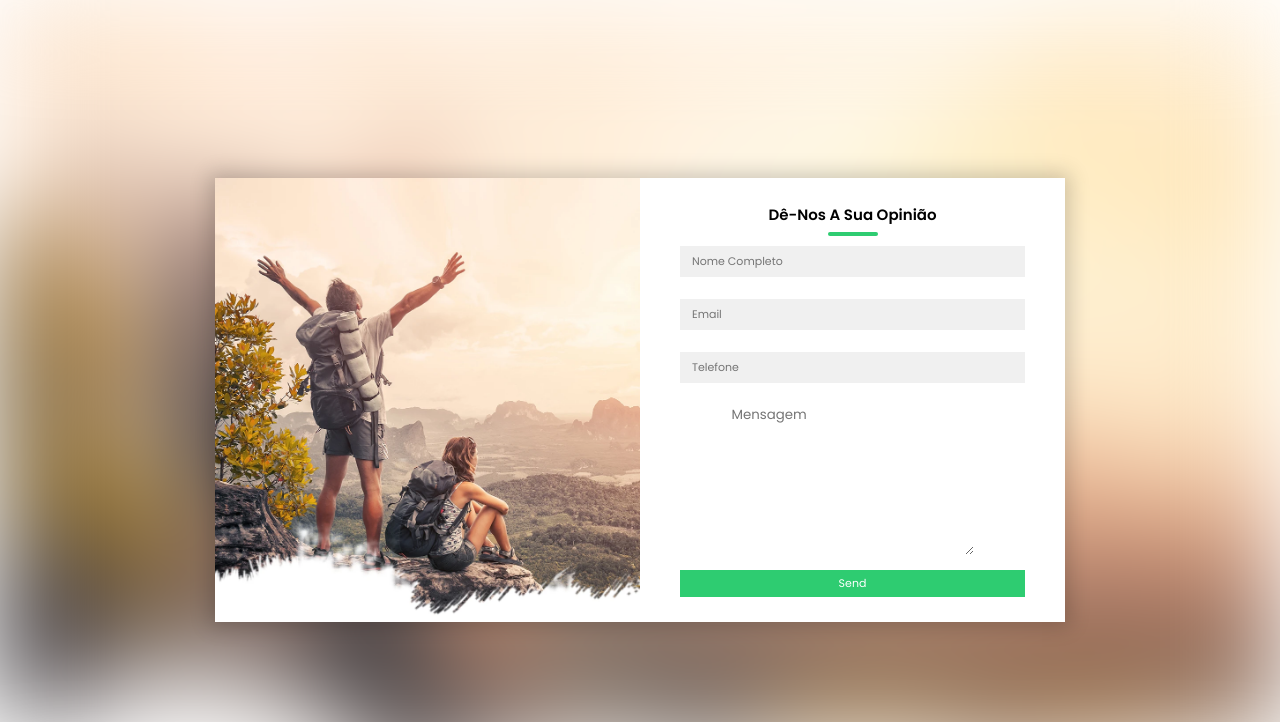
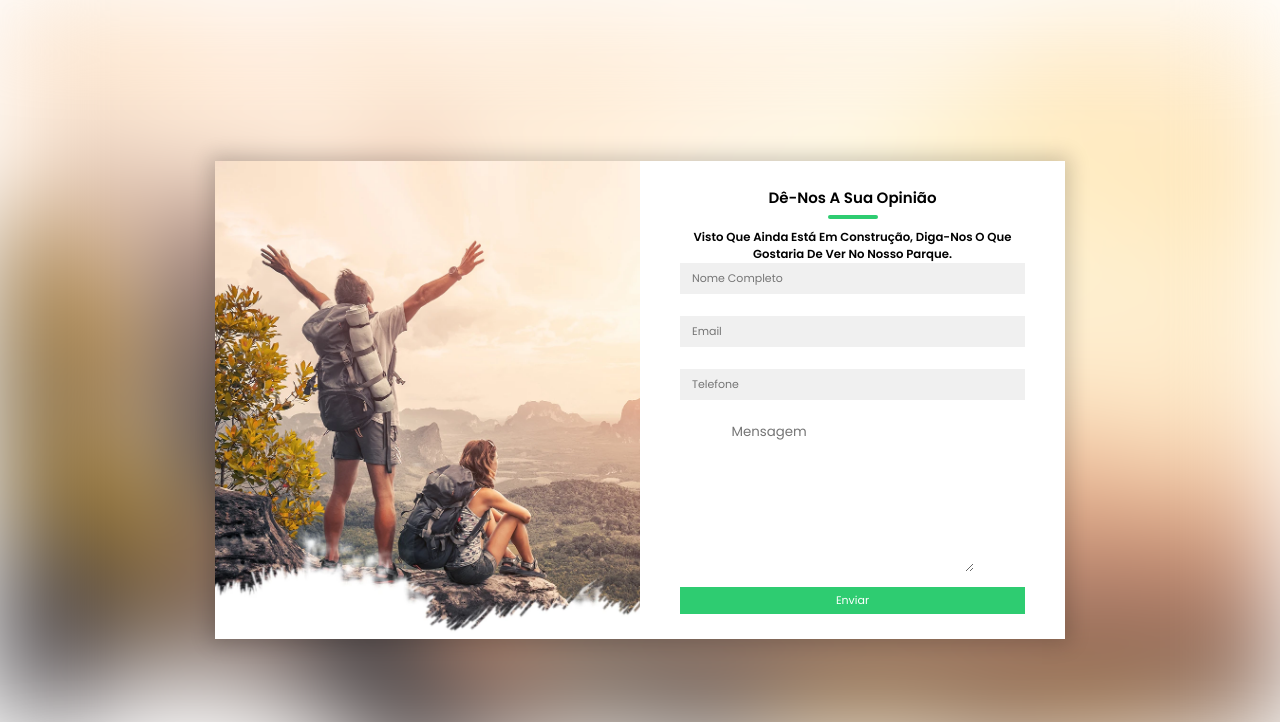
Before and after one commit to mplima08/PicoCampPAP, a website: page public/contacto.html in a window 1280 px wide. Shown: the part 78-800 px from the top of the page. Drawn offline with nearby package versions, Linux system fonts and the light colour scheme.

Commit message:
Pagina Contacto

```diff
--- a/public/contacto.html
+++ b/public/contacto.html
@@ -41,11 +41,13 @@
             <form action="https://formsubmit.co/mplima08@hotmail.com" method="post">
 			<div class="right">
 				<h2>Dê-nos a sua opinião</h2>
-				<input type="text" name="name"   class="field" placeholder="Nome Completo" required>
-				<input type="text" name="email" class="field" placeholder="Email" required>
-				<input type="text" name="telemovel" class="field" placeholder="Telefone" required>
-				<textarea placeholder="Mensagem" class="input-itemtexarea" name="messagem" id="menssagem" ></textarea>
-				<button type="submit" value="send" class="submit">Send</button>
+                <h3>Visto que ainda está em construção, diga-nos o que gostaria de ver no nosso parque.</h3>
+                <input type="hidden" name="_template" value="table"> <!--Textura do email-->
+				<input type="text" name="Nome Completo"   class="field" placeholder="Nome Completo" required>
+				<input type="text" name="Email" class="field" placeholder="Email" required>
+				<input type="text" name="Contacto" class="field" placeholder="Telefone" required>
+				<textarea placeholder="Mensagem" class="input-itemtexarea" name="Mensagem" id="menssagem" ></textarea>
+				<button type="submit" value="send" class="submit">Enviar</button>
 			</div>
         </form>
 		</div>
```
Also changed, not shown: public/index.html (+6 -6 lines).
